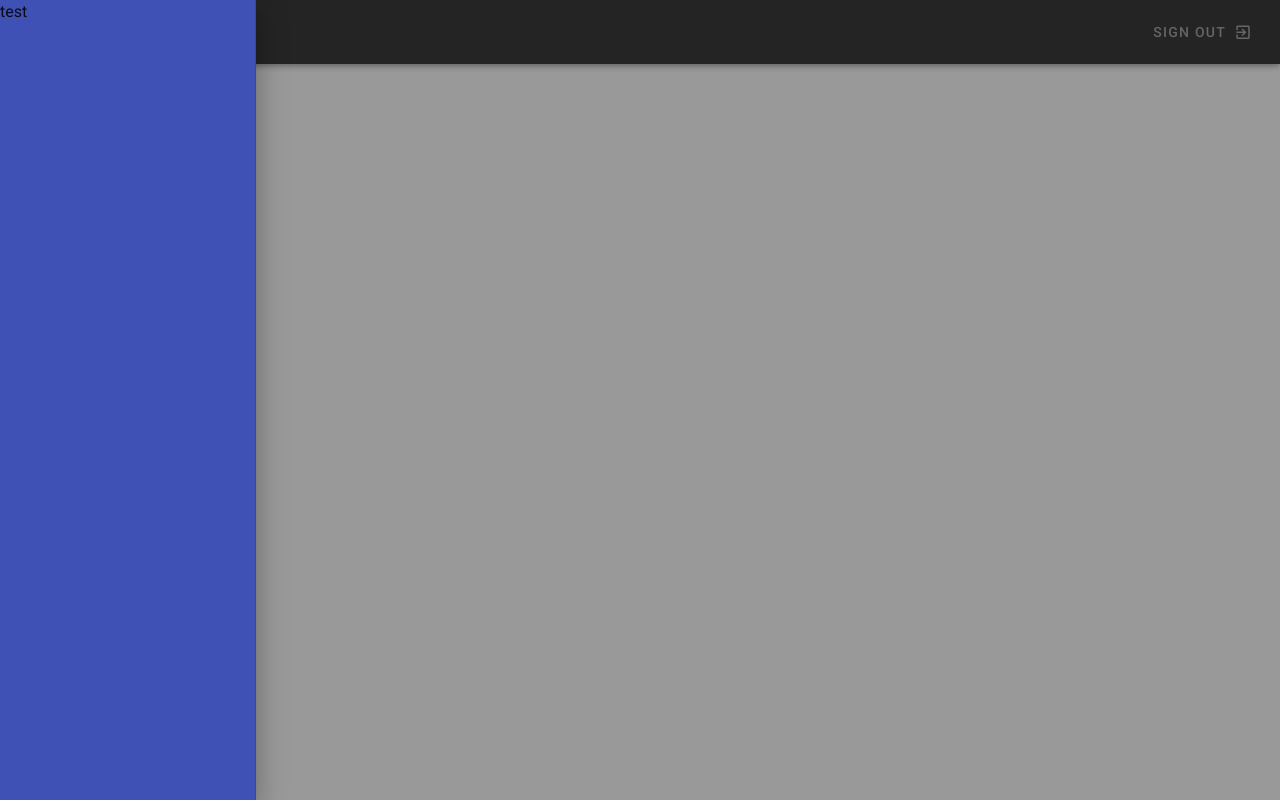
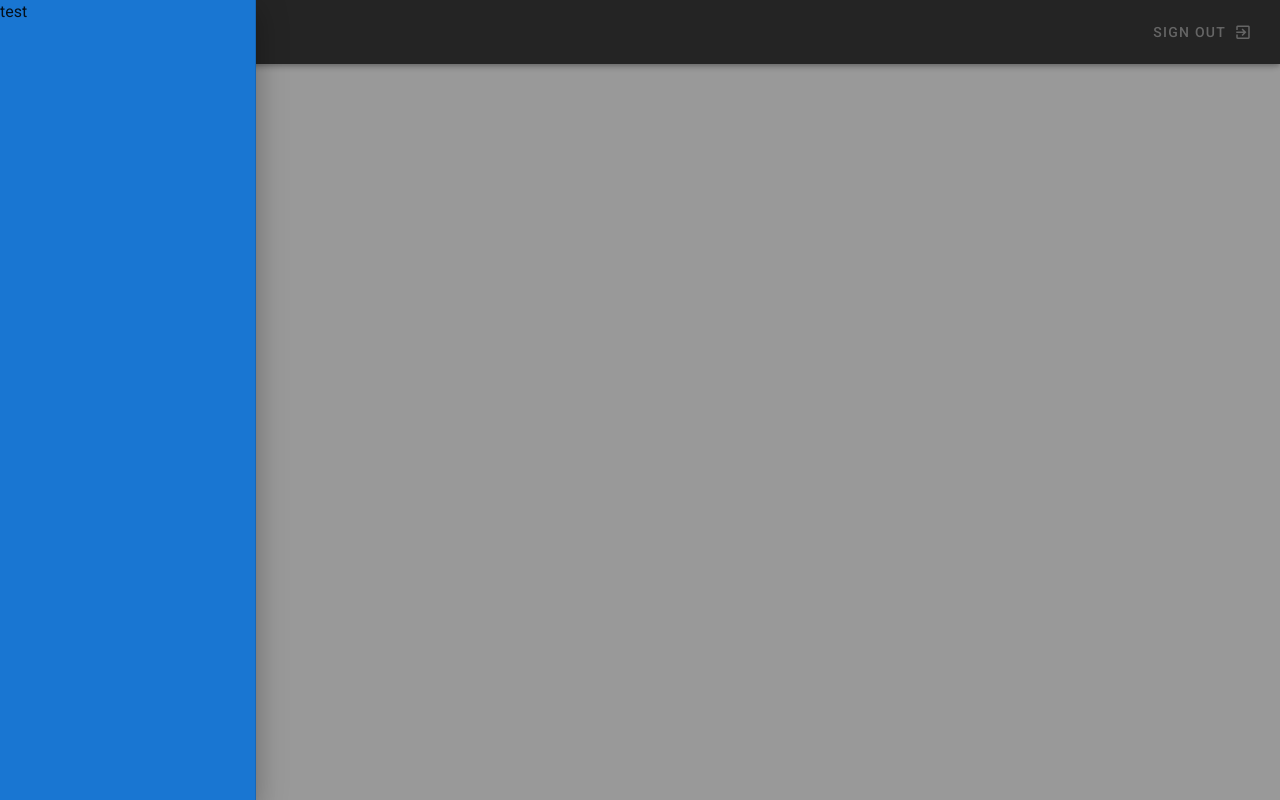
Before and after one commit to markuscorvinus/net-ninja-vuetify, a Vue app: page / in a window 1280 px wide. Both pictures are taken after a click on the button 28 px from the left and 32 px from the top of the page. Built offline with nearby package versions, Linux system fonts and the light colour scheme.

Commit message:
#9-themes

```diff
--- a/src/components/Navbar.vue
+++ b/src/components/Navbar.vue
@@ -15,7 +15,7 @@
            </v-btn>
        </v-toolbar>
 
-       <v-navigation-drawer app temporary v-model="drawer" color="indigo">
+       <v-navigation-drawer app temporary v-model="drawer" color="primary">
            <p>test</p>
        </v-navigation-drawer>
    </nav>
--- a/src/plugins/vuetify.js
+++ b/src/plugins/vuetify.js
@@ -7,4 +7,10 @@ export default new Vuetify({
     icons: {
         iconfont: 'mdiSvg', // 'mdi' || 'mdiSvg' || 'md' || 'fa' || 'fa4' || 'faSvg'
     },
+    theme: {
+        primary: '#9652ff',
+        success: '#3cd1c2',
+        info: '#ffaa2c',
+        error: '#f23e70',
+    }
 });
```
